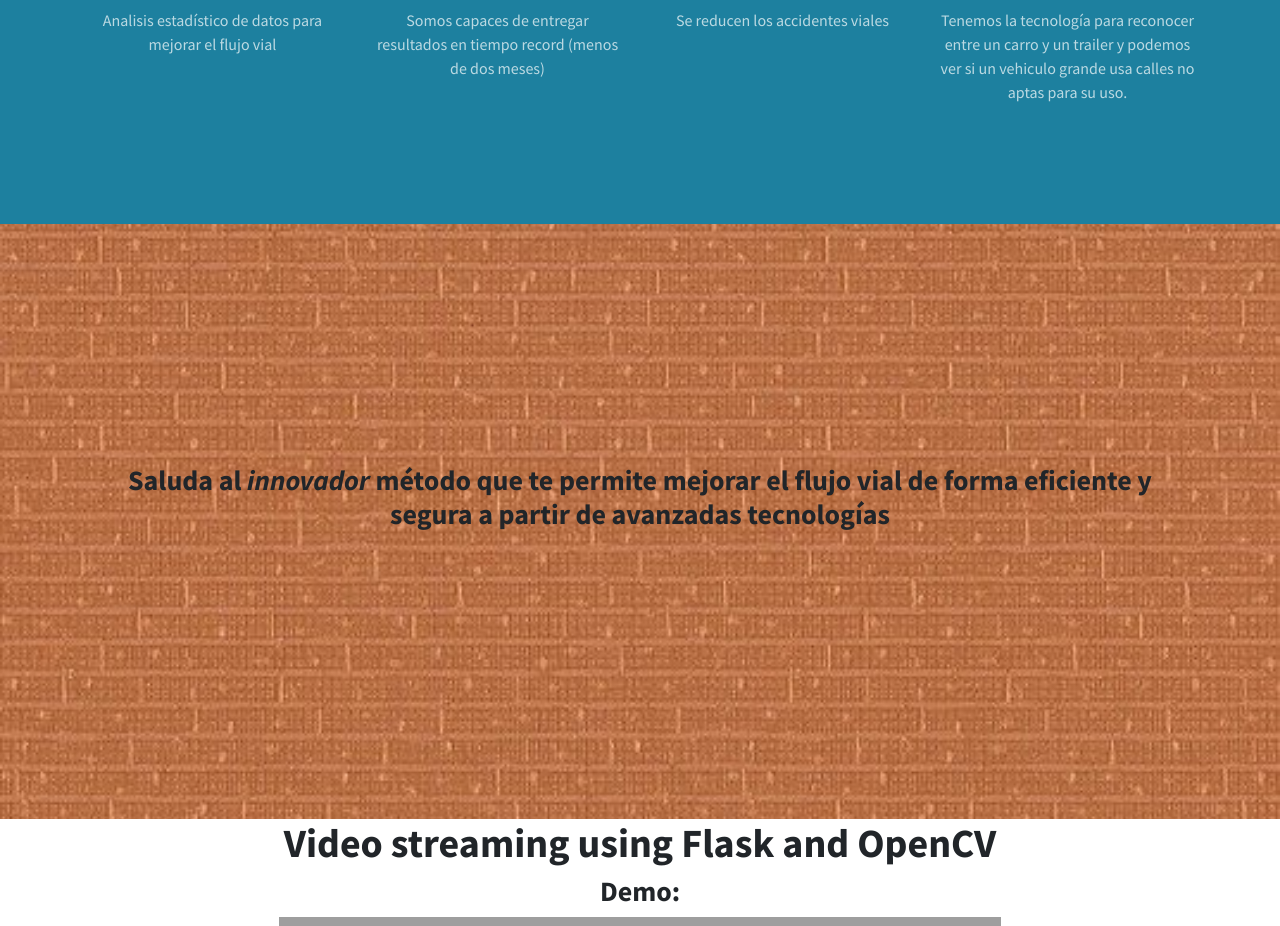
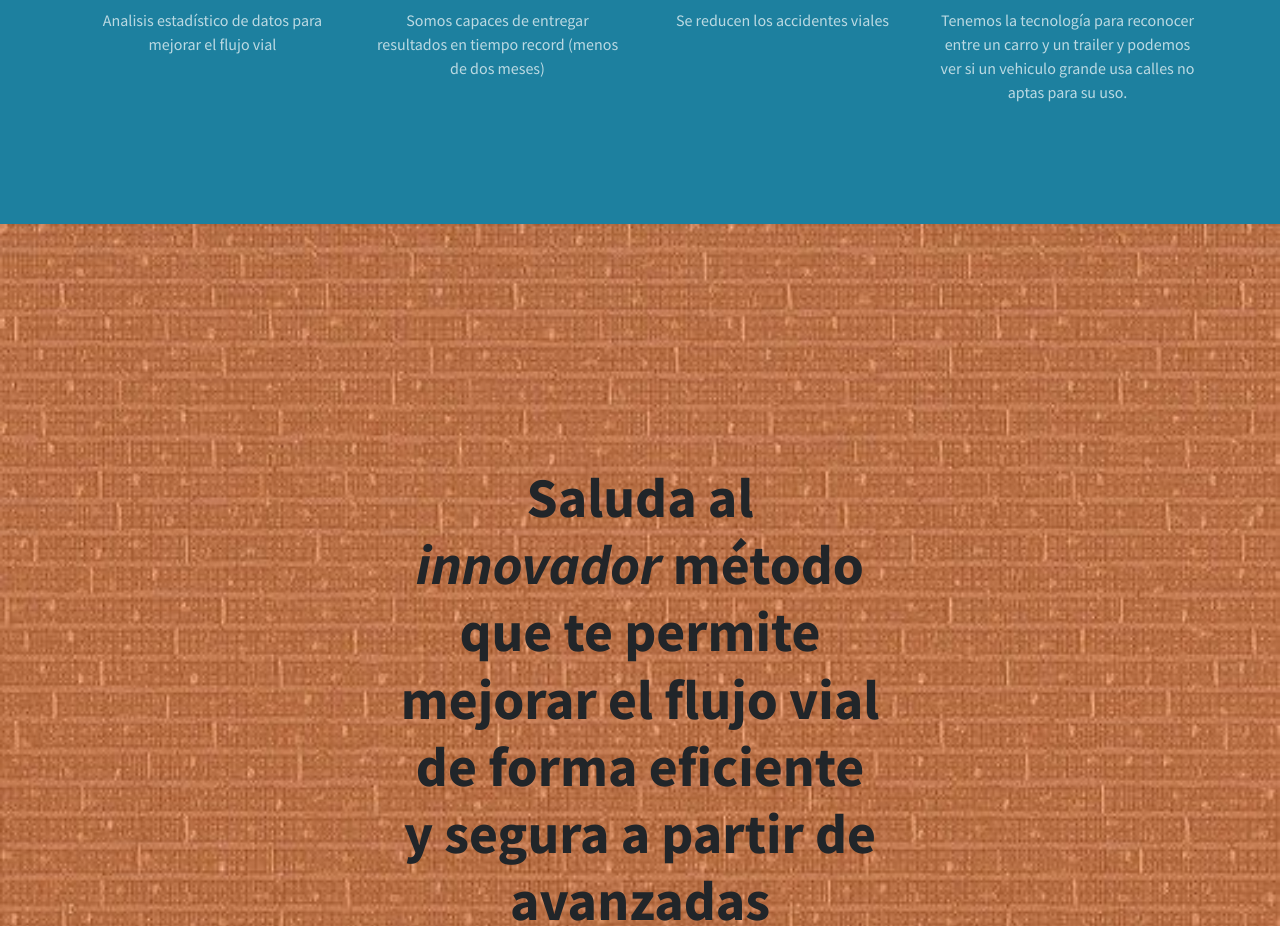
Before and after one commit to AylinPM/guanahacks, a Flask app: page / in a window 1280 px wide. Shown: the part 1692-2618 px from the top of the page. Run offline with Flask 2, Linux system fonts and the light colour scheme; some libraries are stand-ins or nearby versions; grey boxes are pictures that could not be loaded.

Commit message:
Third trial w/Heroku.

```diff
--- a/templates/index.html
+++ b/templates/index.html
@@ -106,9 +106,9 @@
     <!-- Callout -->
     <section class="callout">
       <div class="container text-center">
-        <h3 class="mx-auto mb-5">Saluda al
+        <h2 class="mx-auto mb-5">Saluda al
           <em>innovador</em>
-          método que te permite mejorar el flujo vial de forma eficiente y segura a partir de avanzadas tecnologías</h3>
+          método que te permite mejorar el flujo vial de forma eficiente y segura a partir de avanzadas tecnologías</h2>
       </div>
     </section>
 
```
